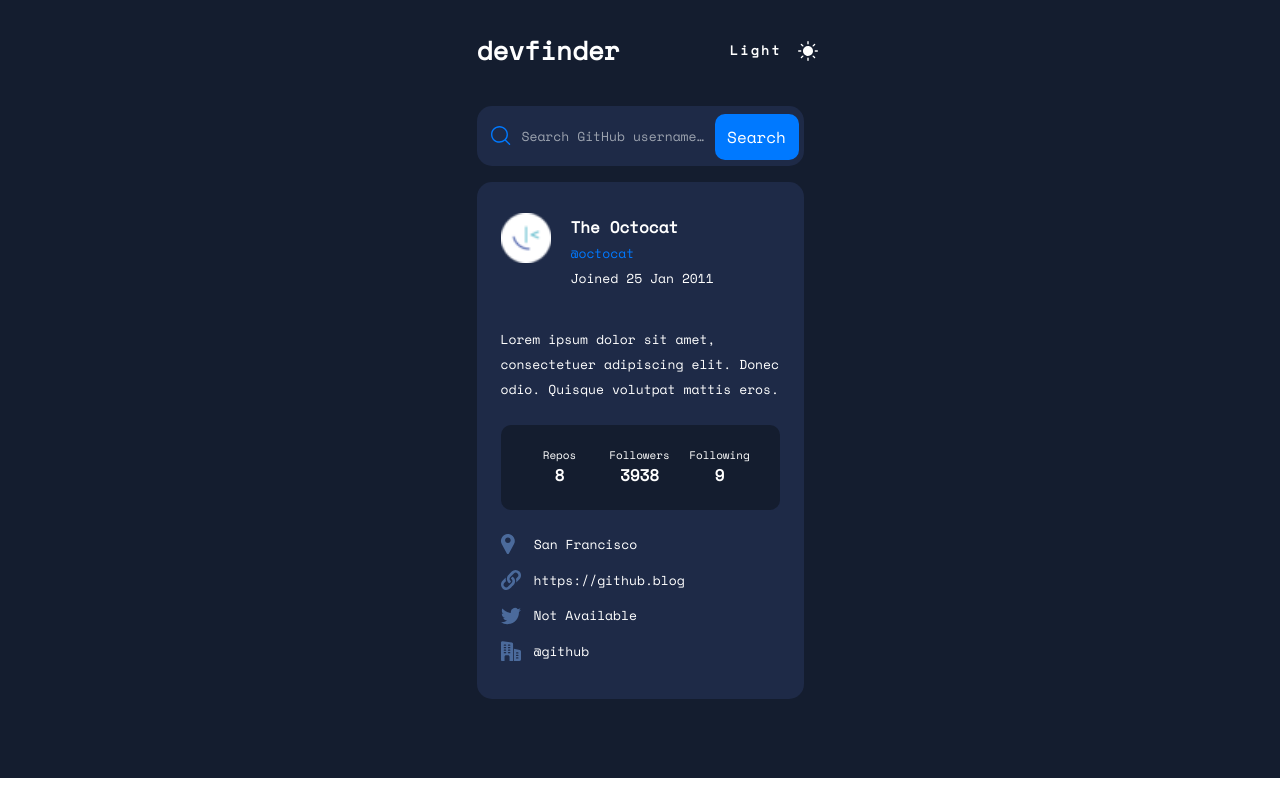
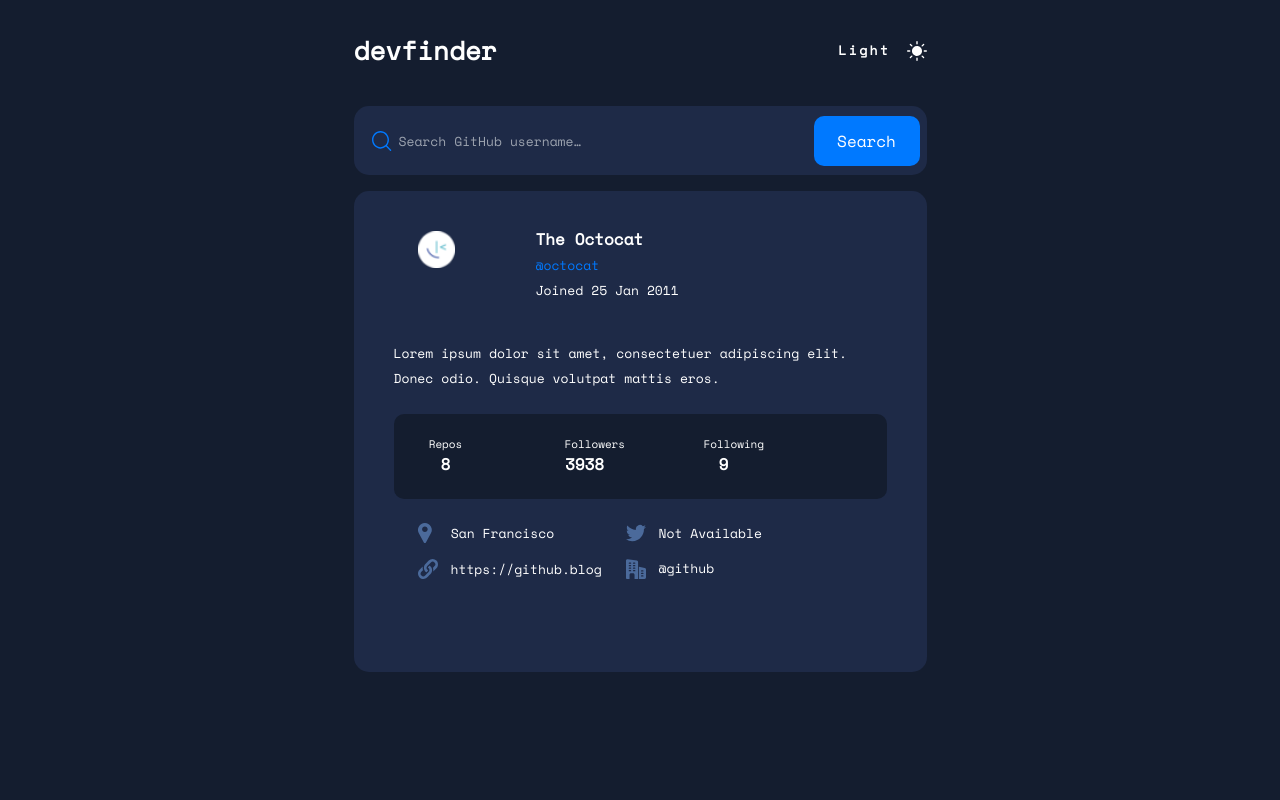
Before and after one commit to Josh-D18/devfinder, a React (Create React App) app: page / in a window 1280 px wide. Built offline with nearby package versions, Linux system fonts and the light colour scheme.

Commit message:
made changes to tablet view

```diff
--- a/src/components/Input/Input.module.css
+++ b/src/components/Input/Input.module.css
@@ -1,3 +1,3 @@
 .input {
-  @apply text-secondary-400 leading-[25px] text-[13px] not-italic  w-[327px] h-[60px] bg-secondary-200  rounded-[15px] pl-[45px];
+  @apply text-secondary-400 leading-[25px] text-[13px] not-italic  w-[327px] h-[60px] bg-secondary-200  rounded-[15px] pl-[45px] md:w-[573px] md:h-[69px] md:right-[259px] md:top-[25px];
 }
--- a/src/components/Input/Input.tsx
+++ b/src/components/Input/Input.tsx
@@ -5,19 +5,17 @@
   return (
     <form className="flex justify-center ">
       <div className="absolute w-[20.05px] h-[20px]  ">
-        <div>
-          <img
-            src={searchIcon}
-            alt=""
-            className="max-w-[20.05px] max-h-[20px] w-full h-full relative right-[139px] top-[20px]"
-          />
-        </div>
+        <img
+          src={searchIcon}
+          alt=""
+          className="max-w-[20.05px] max-h-[20px] w-full h-full relative right-[139px] top-[20px] md:right-[258px] md:top-[25px]"
+        />
       </div>
       <input className={styles.input} placeholder="Search GitHub username…" />
       <div className="absolute">
         <button
           type="submit"
-          className="bg-secondary-500 rounded-[10px] w-[84px] h-[46px] relative top-[1px] left-[120px] mr-[7px] mb-[7.5px] mt-[6.5px] text-secondary-400"
+          className="bg-secondary-500 rounded-[10px] w-[84px] h-[46px] relative top-[1px] left-[120px] mr-[7px] mb-[7.5px] mt-[6.5px] text-secondary-400 md:left-[230px] md:top-[3px] md:w-[106px] md:h-[50px]"
         >
           Search
         </button>
--- a/src/components/MainPage/MainPage.tsx
+++ b/src/components/MainPage/MainPage.tsx
@@ -5,9 +5,9 @@
 
 export const MainPage = () => {
   return (
-    <div className="w-full  bg-secondary-300 ">
+    <div className="w-full  bg-secondary-300 h-full ">
       <div className="flex flex-col items-center px-[24px] justify-between  m-[0_auto] h-auto">
-        <div className="flex max-w-[327px] w-full justify-between mb-[36px] mt-[31px]">
+        <div className="flex max-w-[327px] w-full justify-between mb-[36px] mt-[31px] md:max-w-[573px]">
           <h1 className="mr-[110px] leading-[39px] text-[26px] font-[700] not-italic text-secondary-400 lowercase">
             devfinder
           </h1>
--- a/src/components/User/User.tsx
+++ b/src/components/User/User.tsx
@@ -4,14 +4,14 @@
 const User = () => {
   return (
     <div className="m-[0_auto]">
-      <div className="w-[327px] bg-secondary-200 rounded-[15px] h-[517px] mx-[auto] mt-[16px] mb-[79px]">
+      <div className="w-[327px] bg-secondary-200 rounded-[15px] h-[517px] mx-[auto] mt-[16px] mb-[79px] md:w-[573px] md:h-[481px]">
         <div className="flex items-center pl-[24px] pr-[69px]">
           <img
             src={icon}
             alt=""
-            className="max-w-[70px] max-h-[70px] pr-[19.5px] w-full h-full"
+            className="max-w-[70px] max-h-[70px] w-full h-full md:max-w-[117px] md:max-h-[117px] md:p-[40px]"
           />
-          <div className=" pt-[33px]">
+          <div className=" pt-[33px] md:pl-[41px] pl-[19.5px]">
             <p className="font-[700] text-[16px] leading-[24px] text-secondary-400 not-italic pb-[5px]">
               The Octocat
             </p>
@@ -24,13 +24,13 @@
           </div>
         </div>
         <div>
-          <p className="px-[24px] pt-[33px] font-[400] text-[13px] leading-[25px] text-secondary-400 ">
+          <p className="px-[24px] pt-[33px] font-[400] text-[13px] leading-[25px] text-secondary-400 md:px-[40px]">
             Lorem ipsum dolor sit amet, consectetuer adipiscing elit. Donec
             odio. Quisque volutpat mattis eros.
           </p>
         </div>
-        <div className="w-[279px] h-[85px] bg-secondary-300 flex justify-center items-center m-auto rounded-[10px] mt-[23px] mb-[24px]">
-          <div className="mr-[1px] text-center w-[79px] pt-[18px] pb-[19px] ">
+        <div className="w-[279px] h-[85px] bg-secondary-300 flex justify-center items-center m-auto rounded-[10px] mt-[23px] mb-[24px] md:w-[493px] md:justify-start">
+          <div className="mr-[1px] text-center w-[79px] pt-[18px] pb-[19px] md:mr-[99px] md:w-[40px] md:ml-[32px]">
             <p className="font-[400] not-italic text-[11px] leading-[16px] text-secondary-400">
               Repos
             </p>
@@ -38,7 +38,7 @@
               8
             </p>
           </div>
-          <div className="mr-[1px] text-center w-[79px] pt-[18px] pb-[19px] ">
+          <div className="mr-[1px] text-center w-[79px] pt-[18px] pb-[19px] md:mr-[99px] md:w-[40px]">
             <p className="font-[400] not-italic text-[11px] leading-[16px] text-secondary-400">
               Followers
             </p>
@@ -46,7 +46,7 @@
               3938
             </p>
           </div>
-          <div className="mr-[1px] text-center w-[79px] pt-[18px] pb-[19px] ">
+          <div className="mr-[1px] text-center w-[79px] pt-[18px] pb-[19px] md:mr-[99px] md:w-[40px]">
             <p className="font-[400] not-italic text-[11px] leading-[16px] text-secondary-400">
               Following
             </p>
--- a/src/components/User/ui/Links/Links.tsx
+++ b/src/components/User/ui/Links/Links.tsx
@@ -12,32 +12,37 @@
 
 const Links = (props: ILinks) => {
   return (
-    <div className="mb-[48px] w-[185px]">
-      <div className="flex items-center pb-[16px]">
+    <div className="mb-[48px] md:mb-[40px] w-[185px] flex items-center md:w-[429px] md:pl-[40px]">
+      <div>
+        <div className="flex items-center pb-[16px] max-w-[208px]">
           <img src={location} alt="" className="pl-[24px] pr-[19.25px]" />
           <p className="font-[400] text-[13px] leading-[19px] not-italic text-secondary-400">
             San Francisco
           </p>
         </div>
-      <div className="flex items-center pb-[16px]">
+        <div className="flex items-center pb-[16px] max-w-[208px]">
           <img src={website} alt="" className="pl-[24px] pr-[13.01px]" />
           <p className="font-[400] text-[13px] leading-[19px] not-italic text-secondary-400">
             https://github.blog
           </p>
         </div>
-      <div className="flex items-center pb-[16px]">
+      </div>
+
+      <div>
+        <div className="flex items-center pb-[16px] max-w-[208px]">
           <img src={twitter} alt="" className="pl-[24px] pr-[13px]" />
           <p className="font-[400] text-[13px] leading-[19px] not-italic text-secondary-400">
             Not Available
           </p>
         </div>
-      <div className="flex items-center pb-[16px]">
+        <div className="flex items-center pb-[16px] max-w-[208px]">
           <img src={company} alt="" className="pl-[24px] pr-[13px]" />
           <p className="font-[400] text-[13px] leading-[19px] not-italic text-secondary-400">
             @github
           </p>
         </div>
       </div>
+    </div>
   );
 };
 
```
Lines whose indentation alone changed are shown as unchanged.
